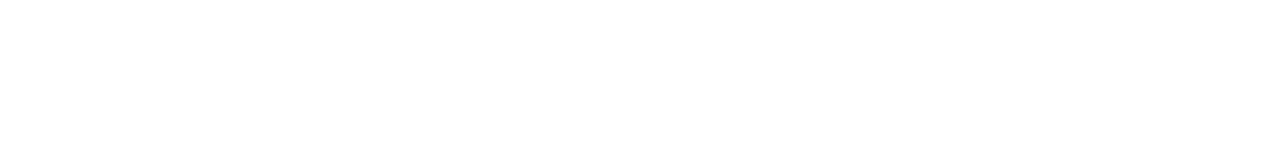
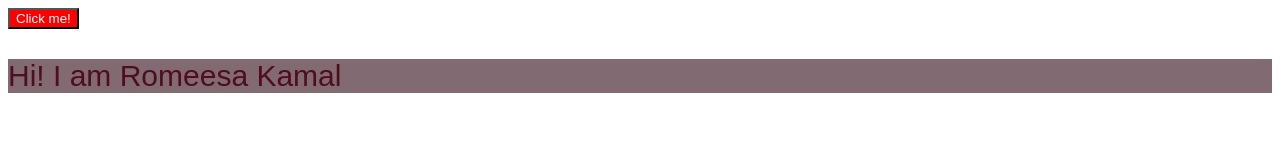
Before and after one commit to RomeesaKamal/JavaScript, a plain HTML site: page Tutorial-one/index.html in a window 1280 px wide. Drawn offline with Linux system fonts and the light colour scheme.

Commit message:
coreection in files

```diff
--- a/Tutorial-one/index.html
+++ b/Tutorial-one/index.html
@@ -17,6 +17,15 @@
     <!-- <div  name = "rome" id ="mydiv" class="box">first div</div> -->
     <!-- <div class="box">second div</div> -->
     <!-- <div class="box">third div</div> -->
+     <!-- <div class="box">
+        <ul>
+            <li>item1</li>
+            <li>item2</li>
+            <li>item3</li>
+            <li>item4</li>
+        </ul>
+     </div> -->
+     <p class="para">Hi! I am Romeesa Kamal</p>
 
     <script src="script.js"></script>
 </body>
--- a/Tutorial-one/script.js
+++ b/Tutorial-one/script.js
@@ -36,3 +36,28 @@
 // div.style.backgroundColor = "yellow";
 // div.style.fontSize = "20px";
 // div.innerText = "Hello!";
+
+// let newBtn = document.createElement("Button");
+// newBtn.innerText = "Click me!"
+// console.log(newBtn);
+// let div = document.querySelector("div");
+// div.append(newBtn);
+// div.prepend(newBtn);
+// div.before(newBtn);
+// // div.after(newBtn);
+// newBtn.style.margin = "10px"
+
+// let newHeading = document.createElement("h1")
+// newHeading.innerHTML = "<i>Hey, I am new!</i>"
+// let body = document.querySelector("body").prepend(newHeading);
+// console.log(newHeading);
+// let h2 = document.querySelector("h2")
+// h2.remove();
+
+let newBtn = document.createElement("button");
+newBtn.innerText = "Click me!"
+let body = document.querySelector("body").prepend(newBtn);
+newBtn.style.backgroundColor = "red";
+newBtn.style.color = "white";
+let para = document.querySelector("p");
+para.classList.add("newClass");
--- a/Tutorial-one/style.css
+++ b/Tutorial-one/style.css
@@ -1,8 +1,19 @@
-.box{
-    height: 100px;
-    width: 100px;
-    border: 2px solid black;
-    margin: 5px;
-    text-align: center;
-    background-color: aquamarine;
-}
+/* .box{
+    height: 200px;
+    width: 200px;
+    border: 6px solid rgb(28, 136, 0);
+    margin: 20px;
+    background-color: rgb(19, 97, 71);
+} */
+ .para{
+    font-size: 30px;
+    font-family: Arial, Helvetica, sans-serif;
+    color: rgb(33, 33, 158);
+    background-color: rgb(218, 33, 94);
+ }
+ .newClass{
+    font-size: 30px;
+    font-family: Arial, Helvetica, sans-serif;
+    color: rgb(78, 14, 30);
+    background-color: rgb(129, 106, 114);
+ }
```
